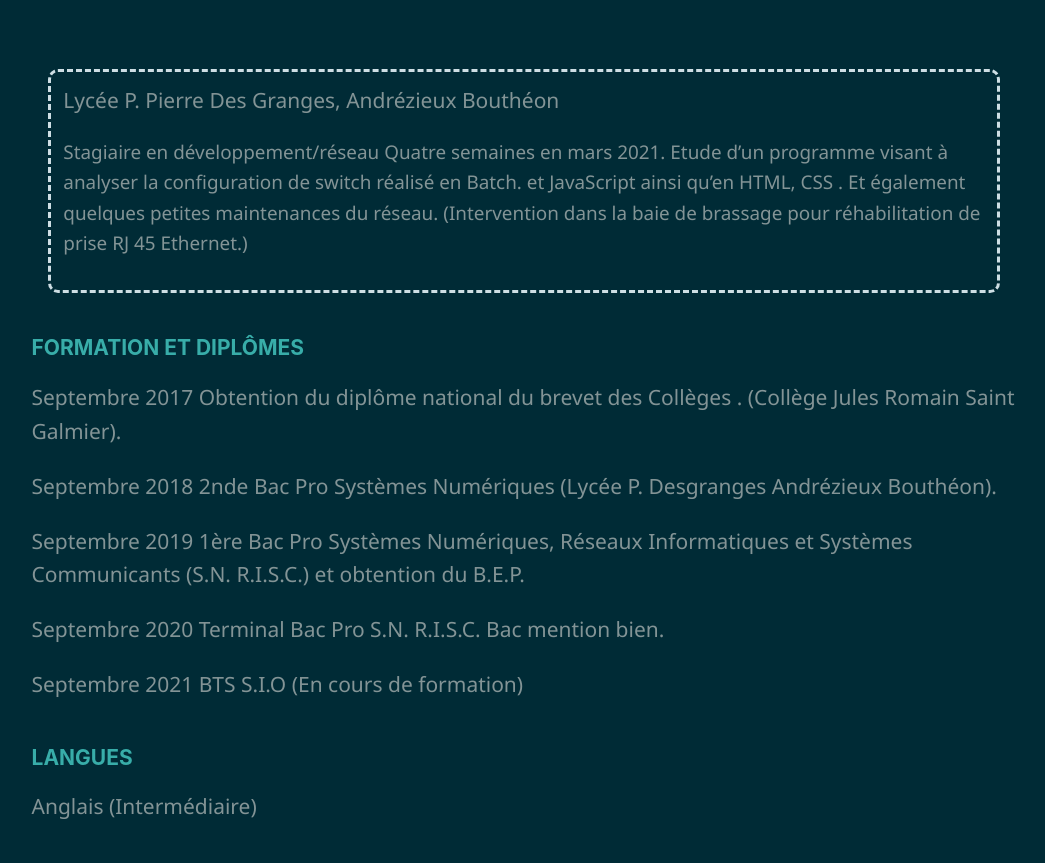
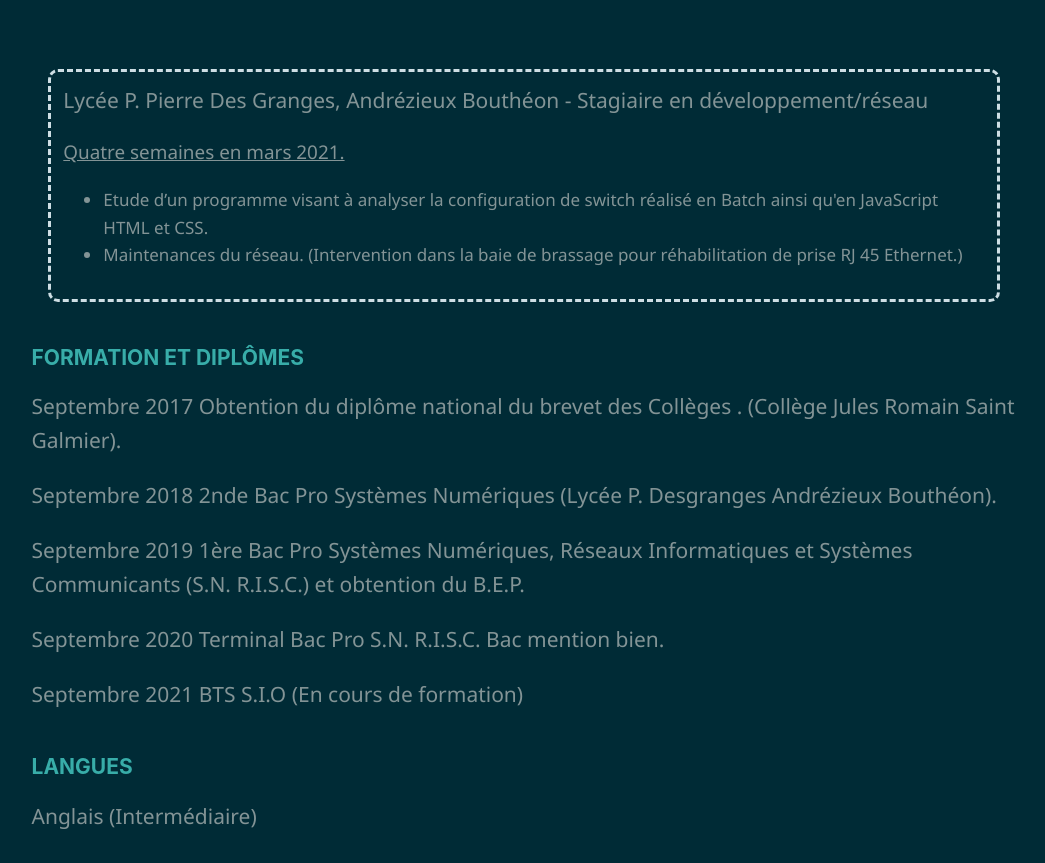
Before and after one commit to maxime-chouzy/Curriculum-Vitae, a plain HTML site: page index.html in a window 1280 px wide. Shown: the part 1221-2084 px from the top of the page, without its empty margins (116-1161 px from the left). Drawn offline with Linux system fonts and the light colour scheme.

Commit message:
Update index.html

```diff
--- a/index.html
+++ b/index.html
@@ -57,13 +57,19 @@
 			</div>
 			<br>
 			<div class="ep-lp">
-				Lycée P. Pierre Des Granges, Andrézieux Bouthéon
-				<p>Stagiaire en développement/réseau
-					Quatre semaines en mars 2021.
-					Etude d’un programme visant à analyser la configuration de switch réalisé en
-					Batch.
-					et JavaScript ainsi qu’en HTML, CSS . Et également quelques petites maintenances du réseau.
-					(Intervention dans la baie de brassage pour réhabilitation de prise RJ 45 Ethernet.)</p>
+				Lycée P. Pierre Des Granges, Andrézieux Bouthéon - Stagiaire en développement/réseau
+				<br>
+					<p class="under">Quatre semaines en mars 2021.</p>
+						<ul>
+							<li>
+								Etude d’un programme visant à analyser la configuration de switch réalisé en
+								Batch ainsi qu'en JavaScript HTML et CSS.
+							</li>
+							<li>
+								Maintenances du réseau.
+								(Intervention dans la baie de brassage pour réhabilitation de prise RJ 45 Ethernet.)
+							</li>
+						</ul>
 			</div>
 		<h2 id="formation-et-dipl-mes">FORMATION ET DIPLÔMES</h2>
 			<p>Septembre 2017
```
